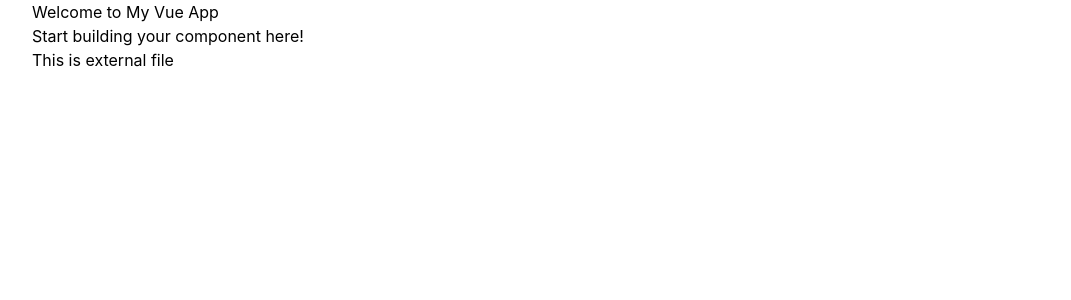
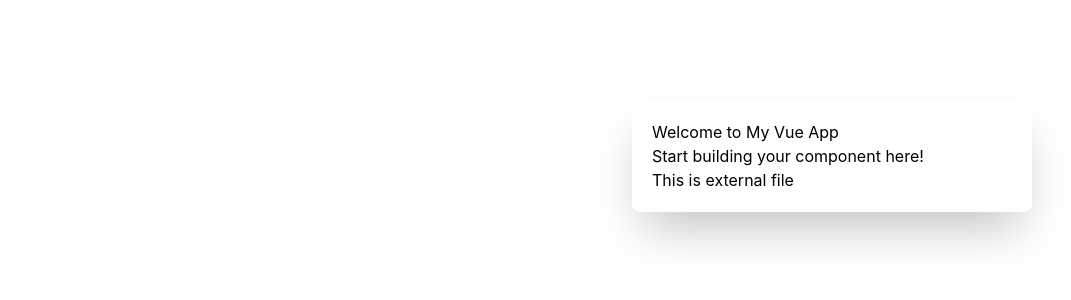
Before and after one commit to niyomugaboetiene/vue-2.0-course, a Vue app: page / in a window 1280 px wide. Shown: the top 300 px of the page, without its empty margins (68-1139 px from the left). Built offline with nearby package versions, Linux system fonts and the light colour scheme.

Commit message:
integration of tailwindcss

```diff
--- a/src/App.vue
+++ b/src/App.vue
@@ -1,5 +1,5 @@
 <template>
-  <div class="ms-[100px]">
+  <div class="ms-[700px] p-5  mt-[100px] w-[400px] rounded-lg shadow-2xl">
     <h1 class="">Welcome to My Vue App</h1>
     <p>Start building your component here!</p>
     <HelloWorld />
```
